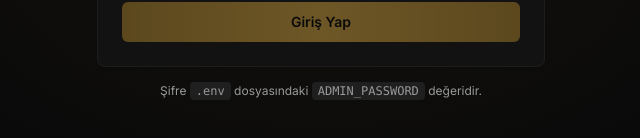
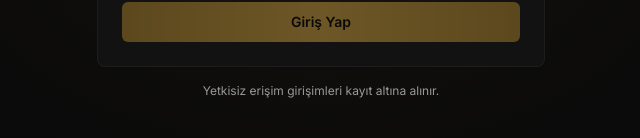
Before and after one commit to metinemredonmez/barbershop, a Next.js app: page /admin/login in a window 1280 px wide. Shown: the part 484-622 px from the top of the page, without its empty margins (319-959 px from the left). Built offline with nearby package versions, Linux system fonts and the light colour scheme; a web font is replaced by a local one.

Commit message:
Replace admin login footer with generic security notice

```diff
--- a/src/app/admin/login/page.tsx
+++ b/src/app/admin/login/page.tsx
@@ -91,8 +91,7 @@ export default function AdminLogin() {
         </Card>
 
         <p className="mt-4 text-center text-xs text-muted-foreground">
-          Şifre <code className="bg-secondary px-1.5 py-0.5 rounded">.env</code>{" "}
-          dosyasındaki <code className="bg-secondary px-1.5 py-0.5 rounded">ADMIN_PASSWORD</code> değeridir.
+          Yetkisiz erişim girişimleri kayıt altına alınır.
         </p>
       </div>
     </div>
--- a/src/components/site/hero.tsx
+++ b/src/components/site/hero.tsx
@@ -23,7 +23,7 @@ export function Hero() {
             Premium Hair Artist
           </div>
 
-          <h1 className="font-display text-5xl sm:text-6xl lg:text-7xl font-bold leading-[1.05] tracking-tight">
+          <h1 className="font-display text-4xl sm:text-5xl lg:text-6xl font-bold leading-[1.1] tracking-tight">
             <span className="block">Premium</span>
             <span className="block text-gold-gradient">Erkek Bakımı</span>
             <span className="block text-foreground/80">&amp; Modern Tıraş</span>
```
